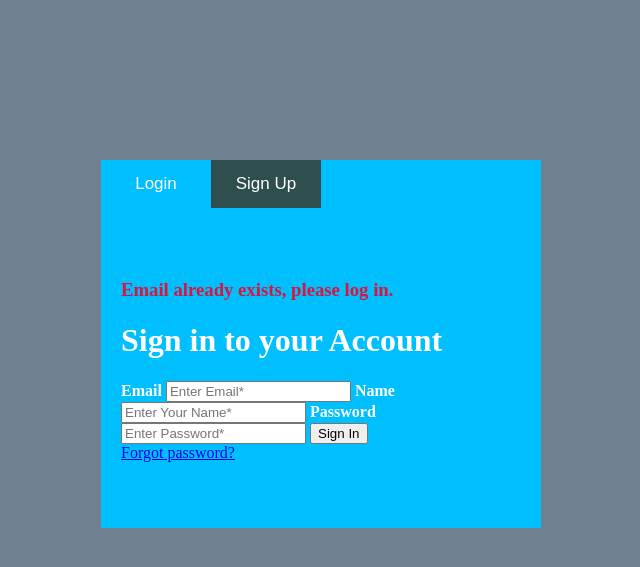
After one commit to Benten559/HealthWebApp, a Flask app: template templates/logredirect.html in a window 1280 px wide. The commit adds this page. Shown: the top 567 px of the page, without its empty margins (319-959 px from the left). Run offline with Flask 2, Linux system fonts and the light colour scheme; the template is opened without the code that fills it, so the values that code supplies are empty; parts of the project's set-up code (start-up, migrations or seed data) failed here and were passed over.

Commit message:
Additional authentication/validation
added Regex for password entry.
beginnning Flask session enabling features for logged in users

```diff
--- a/app.py
+++ b/app.py
@@ -1,4 +1,4 @@
-from flask import Flask, render_template, g, redirect, url_for, request
+from flask import Flask, render_template, session, redirect, url_for, request
 import sqlite3 as sql
 import pandas as pd
 import numpy as np
@@ -10,6 +10,7 @@ symptoms = X.columns
 symptoms = symptoms[:len(symptoms)-2]
 
 app = Flask(__name__)
+app.config['SECRET_KEY'] = '78sOME098random987key108475'
 #run_with_ngrok(app)  # Start ngrok when app is run
 # login or signup page
 @app.route("/")
@@ -26,9 +27,16 @@ def signup():
     path = "templates\db2.db"
 
     with sql.connect(path) as con:
+      #check if email is already an entry within Database
       cur = con.cursor()
-      cur.execute("INSERT INTO projects (name,email,password) VALUES (?,?,?)" ,(usr,email,key) )
-      con.commit()
+      cur.execute("select email from projects where email=?",(email,))
+      check = cur.fetchall()
+      print(check)
+      if check:
+        return render_template('logredirect.html')
+      else:
+        cur.execute("INSERT INTO projects (name,email,password) VALUES (?,?,?)" ,(usr,email,key) )
+        con.commit()
 
     return render_template('index.html',name = usr,email = email)
 
@@ -46,10 +54,9 @@ def login():
     with sql.connect(path) as con:
       cur = con.cursor()
       cur.execute("select password from projects where email=?",(email,))
-      # con.commit()
-      # outs = cur.fetchone()
       outs = cur.fetchall()
       if outs[0][0] == key:
+        session["user"] = usr
         return render_template('homeaftersignin.html',name = usr)
       else:
         return 'Password Incorrect'
@@ -57,20 +64,6 @@ def login():
 
     # else:
     #   return render_template('index.html')
-
-
-# Test page to query database
-# @app.route('/list',methods=['POST','GET'])
-# def list():
-#   path = "templates\db2.db"
-#   con = sql.connect(path)
-#   con.row_factory = sql.Row
-
-#   cur = con.cursor()
-#   cur.execute("select * from projects")
-
-#   rows = cur.fetchall()
-#   return render_template("list.html",rows = rows)
 
 # Present the use with all the symptoms
 @app.route("/diagnose")
@@ -90,8 +83,8 @@ def diagnosis():
   model = pickle.load(open('templates/model.pkl','rb'))
   result = model.predict(inputDF)
   print(result)
-  return 'results in terminal output for now'
+  return render_template('prognosis.html',results = result)
 
 
 if __name__ == "__main__":
-  app.run()
+  app.run(debug=True)
--- a/templates/homeaftersignin.html
+++ b/templates/homeaftersignin.html
@@ -3,7 +3,7 @@
 <head>
 <meta charset="utf-8">
 <title>Wellness Support Center</title>
-<link href="signup.css" rel="stylesheet" type="text/css">
+<link href="{{url_for('static',filename = 'signup.css')}}" rel="stylesheet" type="text/css">
 </head>
 <style>
 	hr {
--- a/templates/login_signup.html
+++ b/templates/login_signup.html
@@ -54,22 +54,30 @@ body, html {
 
 
 <div id="Login"  class="tab-content">
+  <!-- /* create a block for a failure redirect: */ -->
+{% block head%}
+{% endblock %}
   <h1>Sign in to your Account</h1>
   	<form action = "{{url_for('login')}}" method="POST">
 
     <label for="email"><b>Email</b></label>
-    <input type="text" placeholder="Enter Email*" name="email" required"">
+    <input type="text" placeholder="Enter Email*" name="email"  required>
 
     <label for="name"><b>Name</b></label>
-    <input type="text" placeholder="Enter Email*" name="name" required"">
+    <input type="text" placeholder="Enter Your Name*" name="name" required>
 
 
 
     <label for="pswd"><b>Password</b></label>
-    <input type="password" placeholder="Enter Password*" name="pass" required"">
+    <input type="password"
+      oninvalid="this.setCustomValidity('Password does not meet requirements')"
+      onchange="try{setCustomValidity('')}catch(e){}"
+      placeholder="Enter Password*"
+      pattern="^(?=.*[a-z])(?=.*[A-Z])(?=.*[0-9])(?=.*[!@#$%^&*_=+-]).{8,12}$"
+      name="pass"
+      required>
 
     <button type="submit">Sign In</button>
-    <!-- <button>Sign Up</button> -->
     </form>
 
 
@@ -86,19 +94,25 @@ body, html {
     <form action="{{url_for('signup')}}" method="POST">
 
     <label for="firstname"><b>First Name</b></label>
-    <input type="text" placeholder="First Name*" name="firstname" required"">
+    <input type="text" id="firstname" placeholder="First Name*" name="firstname" required>
 
     <label for="email"><b>Email</b></label>
-    <input type="text" placeholder="Enter Email*" name="mail" required"">
+    <input type="text" id="email" placeholder="Enter Email*" name="mail" required>
 
     <label for="pswd"><b>Password</b></label>
-    <input type="password" placeholder="Enter Password*" name="pass" required"">
+    <input type="password"
+      id="pass"
+      placeholder="Enter Password*"
+      pattern="^(?=.*[a-z])(?=.*[A-Z])(?=.*[0-9])(?=.*[!@#$%^&*_=+-]).{8,12}$"
+      oninvalid="this.setCustomValidity('The password entered does not meet minimum requirements')"
+      onchange="try{setCustomValidity('')}catch(e){}"
+      name="pass" required>
 
   	<p>By creating an account you agree to our <a href="#" style="color:blue">Terms & Privacy</a>.</p>
 
 
     <div class="clearfix">
-    <button type="button" class="cancelbtn">Cancel</button>
+    <button type="button" class="cancelbtn" onclick="clearFields()" >Cancel</button>
     <button type="submit" class="signupbtn">Create Account</button>
     </div>
     </form>
@@ -122,6 +136,12 @@ function openPage(pageName,elmnt,color) {
 
 // always open with default
 document.getElementById("default").click();
+//cancel button
+function clearFields(){
+  document.getElementById("firstname").value = "";
+  document.getElementById("email").value = "";
+  document.getElementById("pass").value = "";
+}
 </script>
 
 </body>
--- /dev/null
+++ b/templates/logredirect.html
@@ -0,0 +1,5 @@
+{% extends "login_signup.html" %}
+
+{% block head %}
+    <h3 style="color: crimson;">Email already exists, please log in.</h3>
+{% endblock %}
--- /dev/null
+++ b/templates/prognosis.html
@@ -0,0 +1,5 @@
+{% extends "try.html" %}
+
+{% block results %}
+    {{results}}
+{% endblock %}
```
Also changed, not shown: templates/style2.html (deleted, +0 -38 lines), templates/try.html (+6 -4 lines), templates/db2.db.
